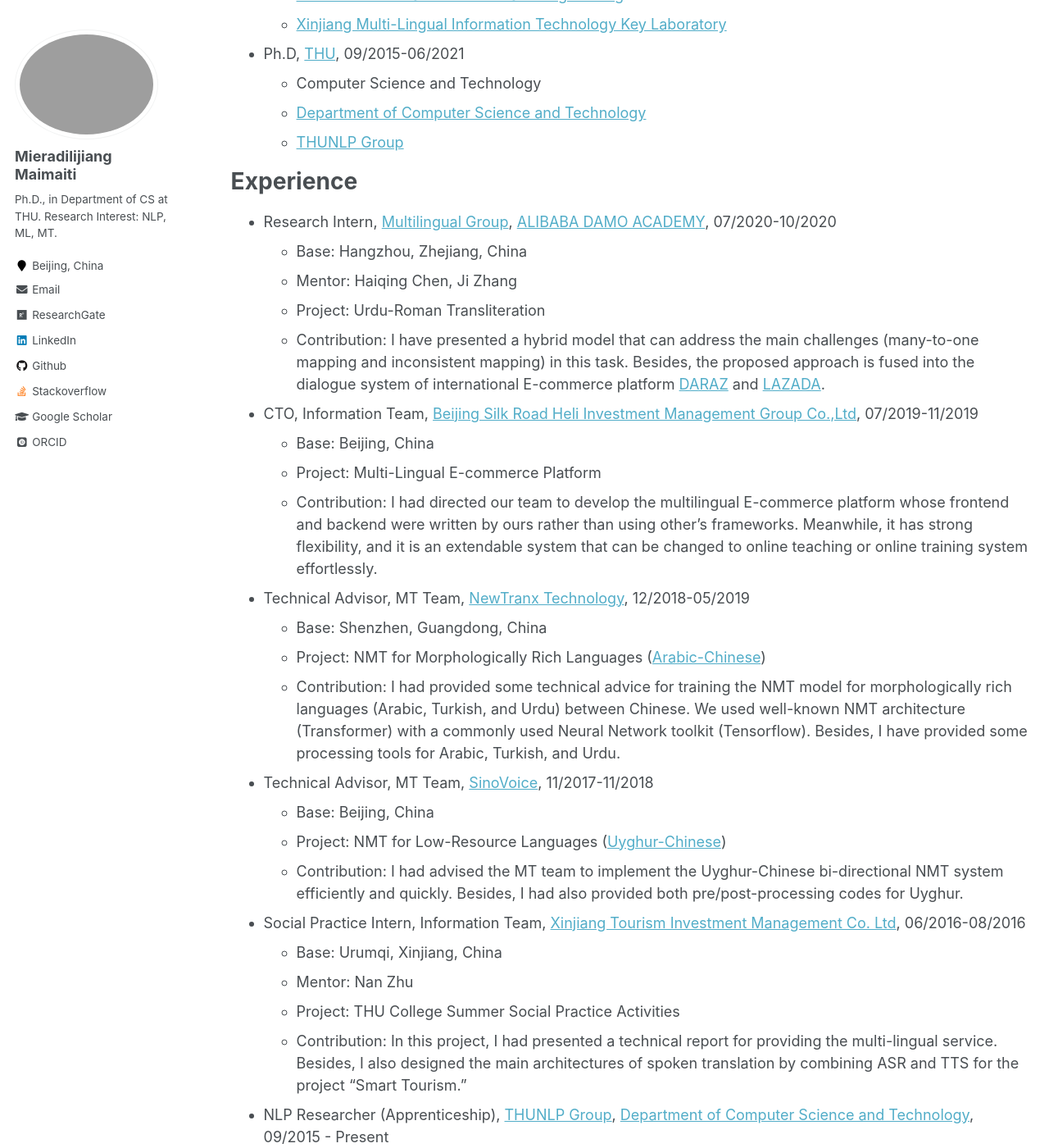
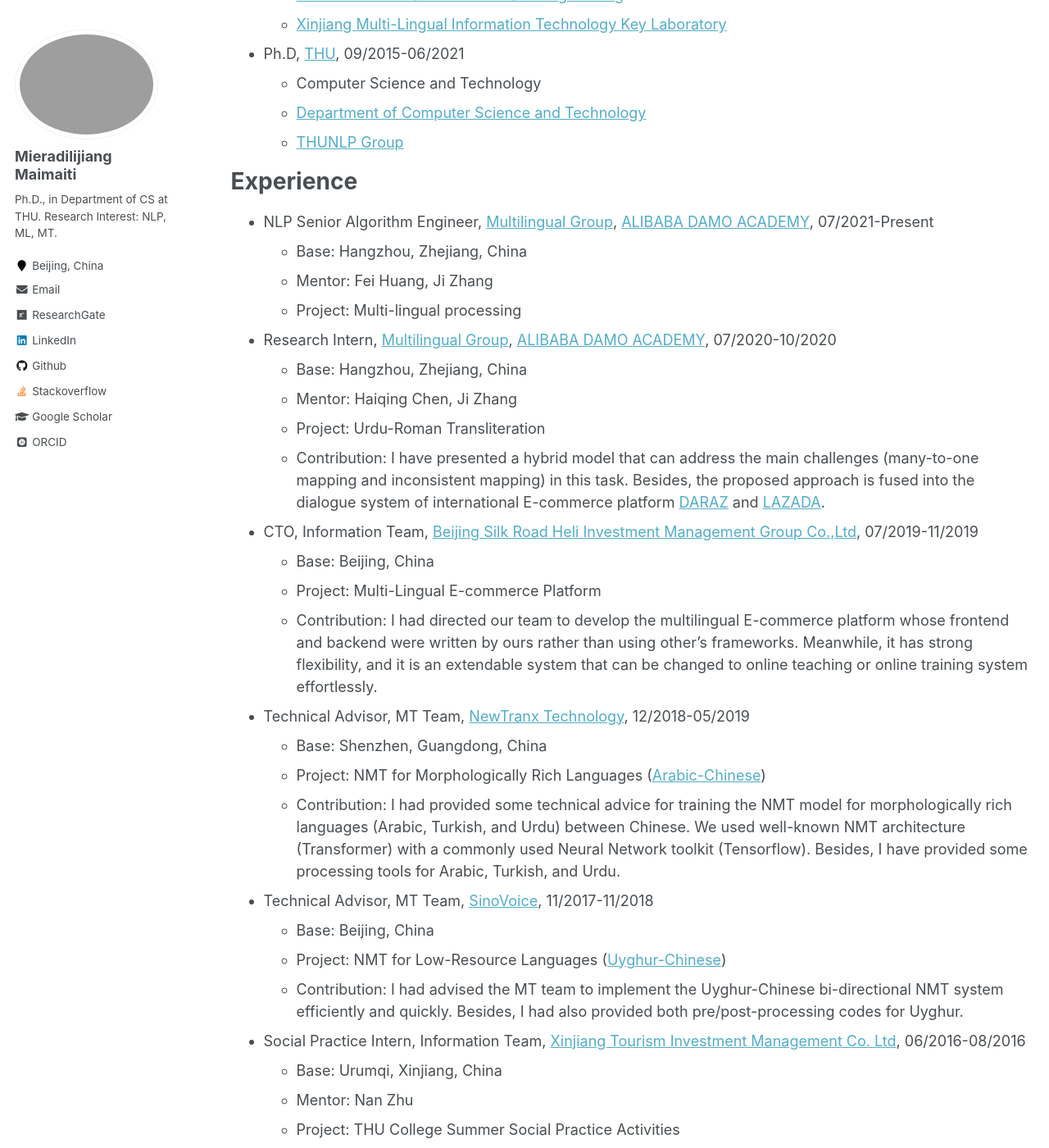
Before and after one commit to miradel51/miradel51.github.io, a Jekyll site: the page built from _pages/cv.md, in a window 1280 px wide and 1400 px high, scrolled down 641 px. Shown: the whole window at 82% size. Built offline with Jekyll 4.4.1, drawn with Linux system fonts in a browser that asks for light colours; some web fonts are replaced.

Commit message:
update cv.md

```diff
--- a/_pages/cv.md
+++ b/_pages/cv.md
@@ -33,6 +33,10 @@ Education
 
 Experience
 ======
+* NLP Senior Algorithm Engineer, [Multilingual Group](https://damo.alibaba.com/labs/language-technology), [ALIBABA DAMO ACADEMY](https://damo.alibaba.com/), 07/2021-Present
+  * Base: Hangzhou, Zhejiang, China
+  * Mentor: Fei Huang, Ji Zhang
+  * Project: Multi-lingual processing
 * Research Intern, [Multilingual Group](https://damo.alibaba.com/labs/language-technology), [ALIBABA DAMO ACADEMY](https://damo.alibaba.com/), 07/2020-10/2020
   * Base: Hangzhou, Zhejiang, China
   * Mentor: Haiqing Chen, Ji Zhang
@@ -57,7 +61,7 @@ Meanwhile, it has strong flexibility, and it is an extendable system that can be
   * Mentor: Nan Zhu
   * Project: THU College Summer Social Practice Activities
   * Contribution: In this project, I had presented a technical report for providing the multi-lingual service. Besides, I also designed the main architectures of spoken translation by combining ASR and TTS for the project "Smart Tourism."
-* NLP Researcher (Apprenticeship), [THUNLP Group](https://nlp.csai.tsinghua.edu.cn/), [Department of Computer Science and Technology](http://www.cs.tsinghua.edu.cn/csen/), 09/2015 - Present
+* NLP Researcher (Apprenticeship), [THUNLP Group](https://nlp.csai.tsinghua.edu.cn/), [Department of Computer Science and Technology](http://www.cs.tsinghua.edu.cn/csen/), 09/2015 - 06/2021
   * Base: Beijing, China
   * Mentor: [Prof. MaoSong Sun](https://nlp.csai.tsinghua.edu.cn/staff/sms/), [Prof. Yang Liu](https://nlp.csai.tsinghua.edu.cn/~ly/)
   * Project: Cross-lingual Information Retrieval system and Low-Resource Languages NMT system
```
